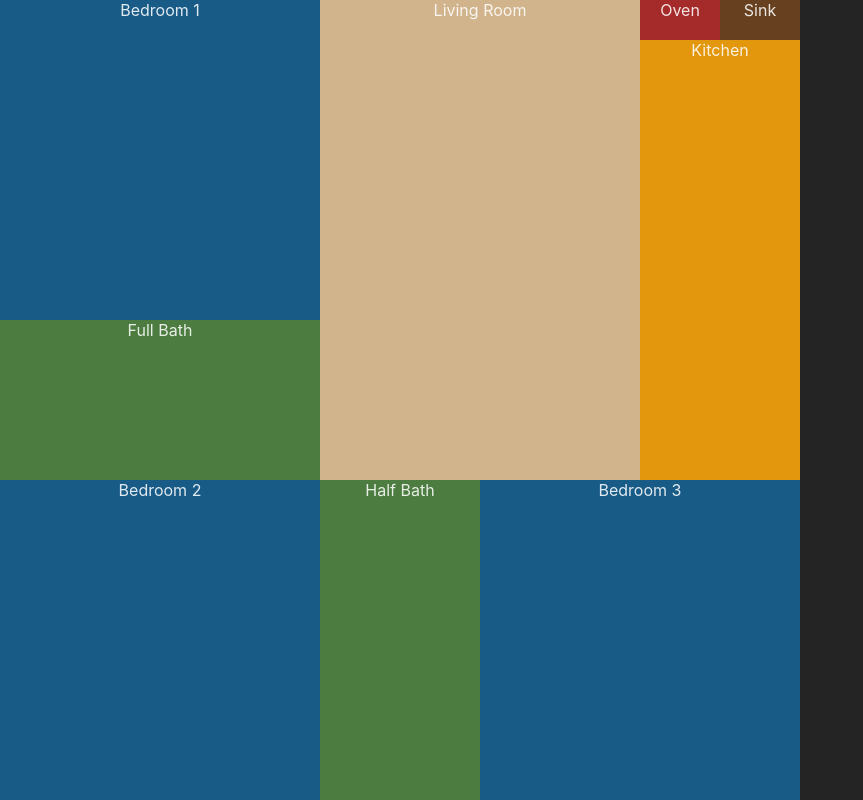
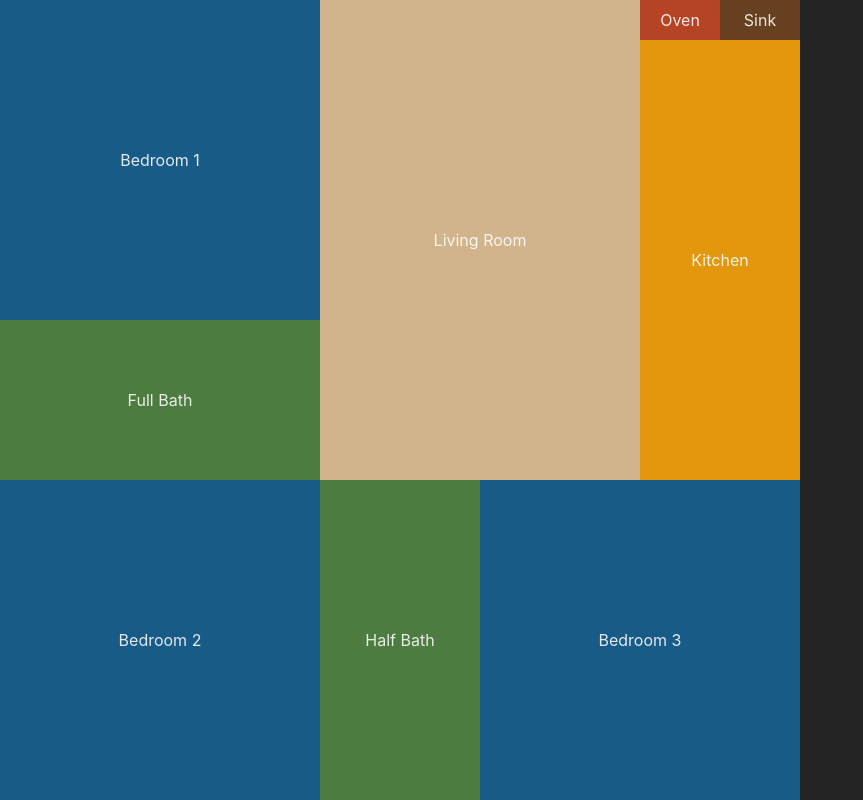
Before and after one commit to korycfitz/floorplan-lab, a React (Vite) app: page / in a window 1280 px wide. Shown: the whole page, without its empty margins (0-863 px from the left). Built offline with nearby package versions, Linux system fonts and the light colour scheme.

Commit message:
finish level up

```diff
--- a/src/App.css
+++ b/src/App.css
@@ -7,6 +7,7 @@
 .floor-plan-container {
   display: flex;
   flex-wrap: wrap;
+  width: 100vh;
 }
 
 .bedroom {
@@ -23,56 +24,81 @@
 
 #bedroom-1 {
   height: 40vh;
+  display: flex;
+  justify-content: center;
+  align-items: center;
 }
 
 #full-bath {
   height: 20vh;
+  display: flex;
+  justify-content: center;
+  align-items: center;
 }
 
 #bedroom-2 {
   height: 40vh;
+  display: flex;
+  justify-content: center;
+  align-items: center;
 }
 
 .living-room {
   background-color: tan;
   height: 60vh;
   width: 40vh;
+  display: flex;
+  justify-content: center;
+  align-items: center;
 }
 
 #half-bath {
   position: absolute;
   height: 40vh;
   width: 20vh;
-
+  display: flex;
+  justify-content: center;
+  align-items: center;
 }
 
 #bedroom-3 {
   position: absolute;
-  display: inline-block;
   height: 40vh;
   width: 40vh;
+  margin-left: 20vh;
+  display: flex;
+  justify-content: center;
+  align-items: center;
 }
 
 #kitchen {
-  position:absolute;
+  position: absolute;
   margin-top: 5vh;
   height: calc(60vh - 5vh);
   width: 20vh;
   background-color: rgb(226, 151, 13);
+  display: flex;
+  justify-content: center;
+  align-items: center;
 }
 
 .oven {
-  position: relative;
-  background-color: brown;
+  position: absolute;
+  background-color: rgb(181, 68, 37);
   width: 10vh;
-  display: inline-block;
   height: 5vh;
+  display: flex;
+  justify-content: center;
+  align-items: center;
 }
 
 .sink {
-  position: relative;
+  position: absolute;
+  margin-left: 10vh;
   background-color: rgba(162, 89, 29, 0.531);
   width: 10vh;
-  display: inline-block;
   height: 5vh;
+  display: flex;
+  justify-content: center;
+  align-items: center;
 }
```
